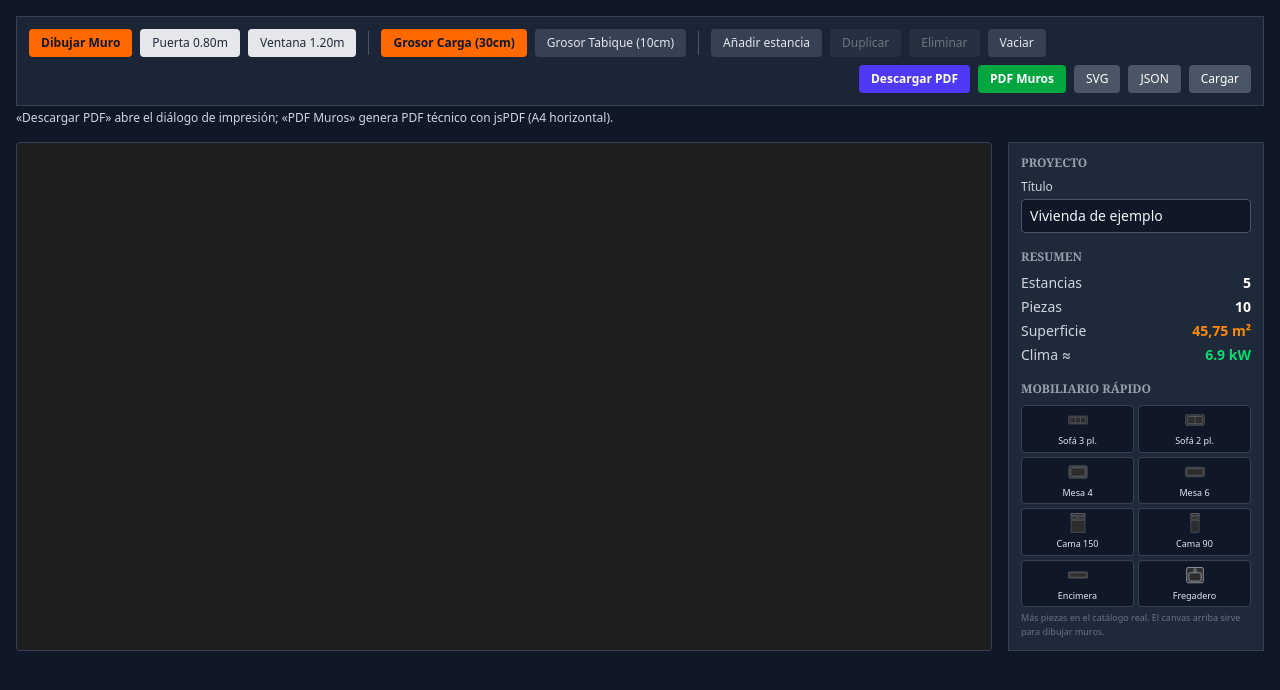
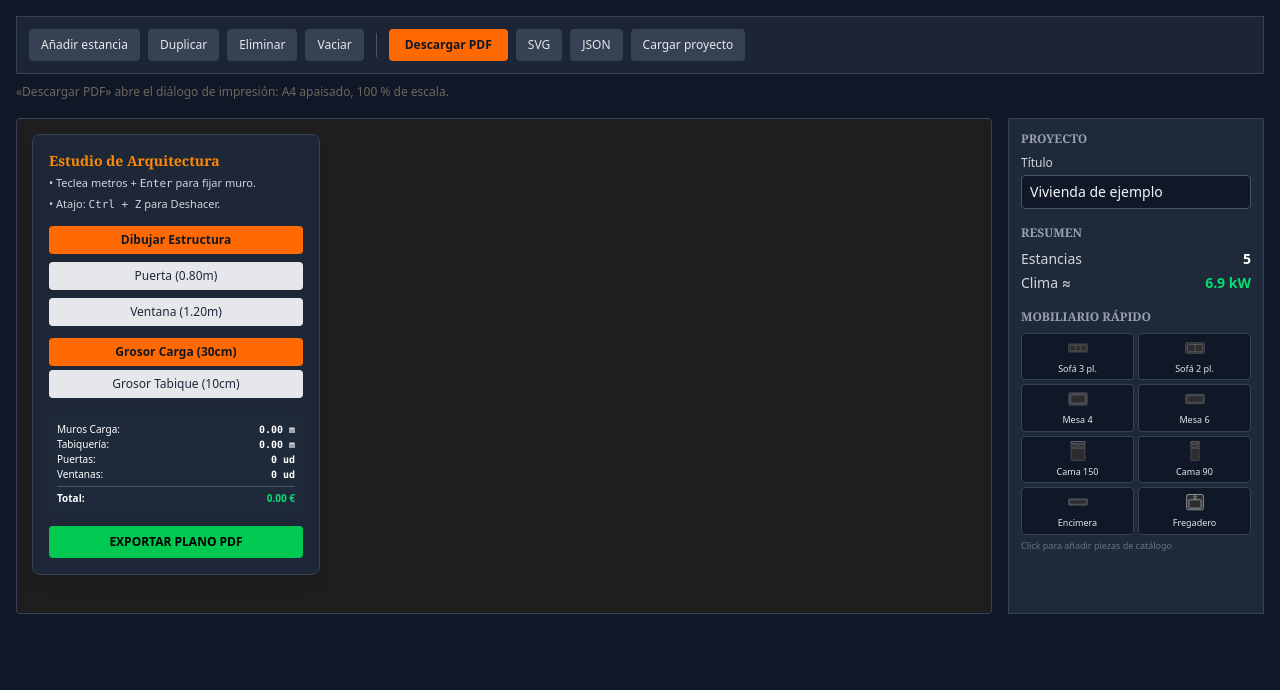
Before and after one commit to montyxace-sys/pnanos3d, a Next.js app: page / in a window 1280 px wide. Shown: the top 690 px of the page. Built offline with nearby package versions, Linux system fonts and the light colour scheme.

Commit message:
feat: integrar dibujante de muros + catálogo + presupuesto

```diff
--- a/src/app/page.tsx
+++ b/src/app/page.tsx
@@ -1,27 +1,21 @@
+"use client";
 import { useState, useEffect } from "react";
-import Script from "next/script";
 import { CATALOG, CAT_BY_KEY } from "@/lib/plano/catalog";
 import {
   docFileName,
   downloadBlob,
-  emptyDoc,
   exampleDoc,
   fmt,
   loadDoc,
   roomArea,
-  sanitizeDoc,
   saveDoc,
   totalArea,
   uid,
 } from "@/lib/plano/store";
 import type { PlanDoc, Selection } from "@/lib/plano/types";
 
-const btn =
-  "rounded border border-line bg-paper-2 px-3 py-2 text-xs font-semibold uppercase tracking-wide text-ink-soft transition:hover:border-accent-bright hover:text-accent disabled:cursor-not-allowed disabled:opacity-40";
-const btnPrimary =
-  "rounded bg-ink px-4 py-2 text-xs font-semibold uppercase tracking-wide text-paper transition:hover:bg-accent";
-const field =
-  "mt-1 w-full border border-line bg-paper px-2 py-1.5 text-sm text-ink focus:border-accent-bright focus:outline-none";
+const btn = "rounded bg-gray-700 px-3 py-2 text-xs text-gray-200";
+const btnPrimary = "rounded bg-orange-500 px-4 py-2 text-xs font-semibold text-gray-900";
 
 function NumInput({
   label,
@@ -35,33 +29,25 @@ function NumInput({
   onCommit: (value: number) => void;
 }) {
   const [raw, setRaw] = useState(() => String(value));
-  const [prevValue, setPrevValue] = useState<number>(value);
-  if (value !== prevValue) {
-    setPrevValue(value);
-    setRaw(String(value));
-  }
+  const [prev, setPrev] = useState(value);
+  if (value !== prev) { setPrev(value); setRaw(String(value)); }
   function commit() {
     const parsed = Number(raw.replace(",", "."));
-    if (Number.isFinite(parsed) && parsed > 0) {
-      onCommit(parsed);
-    } else {
-      setRaw(String(value));
-    }
+    if (Number.isFinite(parsed) && parsed > 0) onCommit(parsed);
+    else setRaw(String(value));
   }
   return (
-    <label className="block text-xs text-muted">
+    <label className="block text-xs text-gray-300">
       {label}
       <span className="mt-1 flex items-center gap-1.5">
         <input
           type="text"
           inputMode="decimal"
           value={raw}
-          onChange={(event) => setRaw(event.target.value as string)}
+          onChange={(e) => setRaw(e.target.value)}
           onBlur={commit}
-          onKeyDown={(event) => {
-            if (event.key === "Enter") (event.target as HTMLInputElement).blur();
-          }}
-          className={field}
+          onKeyDown={(e) => { if (e.key === "Enter") (e.target as HTMLInputElement).blur(); }}
+          className="mt-1 w-full rounded border border-gray-600 bg-gray-900 px-2 py-1.5 text-sm text-gray-100 focus:border-orange-400 focus:outline-none"
         />
         <span className="shrink-0">{suffix}</span>
       </span>
@@ -70,11 +56,9 @@ function NumInput({
 }
 
 export default function PlanEditor() {
-  // @ts-expect-error - Next.js en modo export tiene compatibilidad especial con React globals
   const [doc, setDoc] = useState<PlanDoc>(() => exampleDoc());
   const [selection, setSelection] = useState<Selection | null>(null);
 
-  // Cargar/guardar en localStorage (deferido)
   useEffect(() => {
     const timer = window.setTimeout(() => {
       const stored = loadDoc();
@@ -87,49 +71,25 @@ export default function PlanEditor() {
     saveDoc(doc);
   }, [doc]);
 
-  // Atajos mínimos: Borrar (Supr) y Esc
-  useEffect(() => {
-    function onKeyDown(event: KeyboardEvent) {
-      if (event.key === "Escape") setSelection(null);
-      if (event.key === "Delete" || event.key === "Backspace") {
-        event.preventDefault();
-        if (selection?.kind === "room") {
-          setDoc((c) => ({ ...c, rooms: c.rooms.filter((r) => r.id !== selection.id) }));
-        } else if (selection?.kind === "piece") {
-          setDoc((c) => ({ ...c, pieces: c.pieces.filter((p) => p.id !== selection.id) }));
-        }
-        setSelection(null);
-      }
-    }
-    (window as unknown as { addEventListener: (t: string, l: EventListener) => void }).addEventListener("keydown", onKeyDown as EventListener);
-    return () => (window as unknown as { removeEventListener: (t: string, l: EventListener) => void }).removeEventListener("keydown", onKeyDown as EventListener);
-  }, [selection]);
-
   // --- Operaciones ---
   function addRoom() {
     const id = uid();
-    setDoc((current) => ({
-      ...current,
-      rooms: [...current.rooms, { id, name: `Estancia ${current.rooms.length + 1}`, x: 0, y: 0, w: 400, h: 350 }],
-    }));
+    setDoc((c) => ({ ...c, rooms: [...c.rooms, { id, name: `Estancia ${c.rooms.length + 1}`, x: 0, y: 0, w: 400, h: 350 }] }));
     setSelection({ kind: "room", id });
   }
   function addPiece(key: string) {
     const item = CAT_BY_KEY[key];
     if (!item) return;
     const id = uid();
-    setDoc((current) => ({
-      ...current,
-      pieces: [...current.pieces, { id, key, x: 0, y: 0, w: item.w, h: item.h, rot: 0 }],
-    }));
+    setDoc((c) => ({ ...c, pieces: [...c.pieces, { id, key, x: 0, y: 0, w: item.w, h: item.h, rot: 0 }] }));
     setSelection({ kind: "piece", id });
   }
   function deleteSelection() {
     if (!selection) return;
-    setDoc((current) =>
+    setDoc((c) =>
       selection.kind === "room"
-        ? { ...current, rooms: current.rooms.filter((room) => room.id !== selection.id) }
-        : { ...current, pieces: current.pieces.filter((piece) => piece.id !== selection.id) },
+        ? { ...c, rooms: c.rooms.filter((r) => r.id !== selection.id) }
+        : { ...c, pieces: c.pieces.filter((p) => p.id !== selection.id) },
     );
     setSelection(null);
   }
@@ -137,40 +97,27 @@ export default function PlanEditor() {
     if (!selection) return;
     const id = uid();
     if (selection.kind === "room") {
-      const room = doc.rooms.find((item) => item.id === selection.id);
+      const room = doc.rooms.find((i) => i.id === selection.id);
       if (!room) return;
-      setDoc((current) => ({
-        ...current,
-        rooms: [...current.rooms, { ...room, id, x: room.x + 60, y: room.y + 60, name: `${room.name} (copia)` }],
-      }));
+      setDoc((c) => ({ ...c, rooms: [...c.rooms, { ...room, id, x: room.x + 60, y: room.y + 60, name: `${room.name} (copia)` }] }));
     } else {
-      const piece = doc.pieces.find((item) => item.id === selection.id);
+      const piece = doc.pieces.find((i) => i.id === selection.id);
       if (!piece) return;
-      setDoc((current) => ({
-        ...current,
-        pieces: [...current.pieces, { ...piece, id, x: piece.x + 60, y: piece.y + 60 }],
-      }));
+      setDoc((c) => ({ ...c, pieces: [...c.pieces, { ...piece, id, x: piece.x + 60, y: piece.y + 60 }] }));
     }
     setSelection({ kind: selection.kind, id });
   }
   function updateRoom(id: string, patch: Partial<{ name: string; w: number; h: number }>) {
-    setDoc((current) => ({
-      ...current,
-      rooms: current.rooms.map((room) => (room.id === id ? { ...room, ...patch } : room)),
-    }));
+    setDoc((c) => ({ ...c, rooms: c.rooms.map((r) => (r.id === id ? { ...r, ...patch } : r)) }));
   }
   function updatePiece(id: string, patch: Partial<{ w: number; h: number; rot: number }>) {
-    setDoc((current) => ({
-      ...current,
-      pieces: current.pieces.map((piece) => (piece.id === id ? { ...piece, ...patch } : piece)),
-    }));
+    setDoc((c) => ({ ...c, pieces: c.pieces.map((p) => (p.id === id ? { ...p, ...patch } : p)) }));
   }
   function rotatePiece(id: string, delta: number) {
-    const piece = doc.pieces.find((item) => item.id === id);
+    const piece = doc.pieces.find((i) => i.id === id);
     if (!piece) return;
     updatePiece(id, { rot: ((piece.rot + delta) % 360 + 360) % 360 });
   }
-  // Descargas
   function exportPdf() {
     window.print();
   }
@@ -178,10 +125,7 @@ export default function PlanEditor() {
     const svg = document.getElementById("canvasPlanos") as SVGSVGElement | null;
     if (!svg) return;
     const markup = new XMLSerializer().serializeToString(svg);
-    downloadBlob(
-      new Blob([`<?xml version="1.0" encoding="UTF-8"?>\n${markup}`], { type: "image/svg+xml;charset=utf-8" }),
-      docFileName(doc, "svg"),
-    );
+    downloadBlob(new Blob([`<?xml version="1.0" encoding="UTF-8"?>\n${markup}`], { type: "image/svg+xml;charset=utf-8" }), docFileName(doc, "svg"));
   }
   function exportJson() {
     const blob = new Blob([JSON.stringify(doc, null, 2)], { type: "application/json" });
@@ -192,124 +136,40 @@ export default function PlanEditor() {
     event.target.value = "";
     if (!file) return;
     file.text().then((text: string) => {
-      const parsed: unknown = JSON.parse(text);
-      const clean = sanitizeDoc(parsed);
-      if (clean.rooms.length === 0 && clean.pieces.length === 0 && !clean.title) return;
-      setDoc(clean);
+      const parsed: PlanDoc = JSON.parse(text);
+      setDoc(parsed);
       setSelection(null);
     });
   }
 
   // --- Derivados ---
-  const selectedRoom =
-    selection?.kind === "room"
-      ? doc.rooms.find((r) => r.id === selection.id) ?? null
-      : null;
-  const selectedPiece =
-    selection?.kind === "piece"
-      ? doc.pieces.find((p) => p.id === selection.id) ?? null
-      : null;
+  const selectedRoom = selection?.kind === "room" ? doc.rooms.find((r) => r.id === selection.id) ?? null : null;
+  const selectedPiece = selection?.kind === "piece" ? doc.pieces.find((p) => p.id === selection.id) ?? null : null;
   const selectedCatalogItem = selectedPiece ? CAT_BY_KEY[selectedPiece.key] ?? null : null;
 
   return (
     <div className="min-h-screen bg-gray-900 p-4 text-white">
-      <Script src="https://cdnjs.cloudflare.com/ajax/libs/jspdf/2.5.1/jspdf.umd.min.js" strategy="beforeInteractive" />
-
-      {/* Barra superior: herramientas del dibujo de muros */}
       <div className="flex flex-wrap items-center gap-2 border border-gray-700 bg-gray-800/85 p-3 backdrop-blur">
-        <button
-          id="btn-muro"
-          type="button"
-          className="btn-tool rounded bg-orange-500 px-3 py-1.5 text-xs font-semibold text-gray-900"
-          onClick={() => (window as unknown as { cambiarHerramienta?: (h: string) => void }).cambiarHerramienta?.("muro")}
-        >
-          Dibujar Muro
-        </button>
-        <button
-          id="btn-puerta"
-          type="button"
-          className="btn-tool rounded bg-gray-200 px-3 py-1.5 text-xs text-gray-800"
-          onClick={() => (window as unknown as { cambiarHerramienta?: (h: string) => void }).cambiarHerramienta?.("puerta")}
-        >
-          Puerta 0.80m
-        </button>
-        <button
-          id="btn-ventana"
-          type="button"
-          className="btn-tool rounded bg-gray-200 px-3 py-1.5 text-xs text-gray-800"
-          onClick={() => (window as unknown as { cambiarHerramienta?: (h: string) => void }).cambiarHerramienta?.("ventana")}
-        >
-          Ventana 1.20m
-        </button>
-
+        <button type="button" onClick={addRoom} className={btn}>Añadir estancia</button>
+        <button type="button" onClick={duplicateSelection} disabled={!selection} className={btn}>Duplicar</button>
+        <button type="button" onClick={deleteSelection} disabled={!selection} className={btn}>Eliminar</button>
+        <button type="button" onClick={() => window.confirm("¿Vaciar todo?")} className={btn}>Vaciar</button>
         <span className="mx-1 hidden h-6 w-px bg-gray-600 sm:block" />
-
-        <button
-          id="btn-grosor-carga"
-          type="button"
-          className="btn-tool rounded bg-orange-500 px-3 py-1.5 text-xs font-semibold text-gray-900"
-          onClick={() => (window as unknown as { cambiarGrosor?: (g: number, t: string) => void }).cambiarGrosor?.(30, "carga")}
-        >
-          Grosor Carga (30cm)
-        </button>
-        <button
-          id="btn-grosor-tabique"
-          type="button"
-          className="btn-tool rounded bg-gray-700 px-3 py-1.5 text-xs text-gray-200"
-          onClick={() => (window as unknown as { cambiarGrosor?: (g: number, t: string) => void }).cambiarGrosor?.(10, "tabique")}
-        >
-          Grosor Tabique (10cm)
-        </button>
-
-        <span className="mx-1 hidden h-6 w-px bg-gray-600 sm:block" />
-
-        <button type="button" onClick={addRoom} className="rounded bg-gray-700 px-3 py-1.5 text-xs text-gray-200">
-          Añadir estancia
-        </button>
-        <button type="button" onClick={duplicateSelection} disabled={!selection} className="rounded bg-gray-700 px-3 py-1.5 text-xs text-gray-200 disabled:opacity-40">
-          Duplicar
-        </button>
-        <button type="button" onClick={deleteSelection} disabled={!selection} className="rounded bg-gray-700 px-3 py-1.5 text-xs text-gray-200 disabled:opacity-40">
-          Eliminar
-        </button>
-        <button type="button" onClick={() => window.confirm("¿Vaciar todo?")} className="rounded bg-gray-700 px-3 py-1.5 text-xs text-gray-200">
-          Vaciar
-        </button>
-
-        <span className="ml-auto flex flex-wrap items-center gap-2">
-          <button type="button" onClick={exportPdf} className="rounded bg-indigo-600 px-3 py-1.5 text-xs font-semibold text-white">
-            Descargar PDF
-          </button>
-          <button
-            onClick={() => (window as unknown as { exportarAPDF?: () => void }).exportarAPDF?.()}
-            className="rounded bg-green-600 px-3 py-1.5 text-xs font-semibold text-white"
-          >
-            PDF Muros
-          </button>
-          <button type="button" onClick={exportSvg} className="rounded bg-gray-600 px-3 py-1.5 text-xs text-white">
-            SVG
-          </button>
-          <button type="button" onClick={exportJson} className="rounded bg-gray-600 px-3 py-1.5 text-xs text-white">
-            JSON
-          </button>
-          <label className="cursor-pointer rounded bg-gray-600 px-3 py-1.5 text-xs text-white">
-            Cargar
-            <input
-              type="file"
-              accept="application/json,.json"
-              onChange={(e) => importJson(e as React.ChangeEvent<HTMLInputElement>)}
-              className="sr-only"
-            />
+        <button type="button" onClick={exportPdf} className={btnPrimary}>Descargar PDF</button>
+        <button type="button" onClick={exportSvg} className={btn}>SVG</button>
+        <button type="button" onClick={exportJson} className={btn}>JSON</button>
+        <label className={`${btn} cursor-pointer`}>
+          Cargar proyecto
+          <input type="file" accept="application/json,.json" onChange={(e) => importJson(e as React.ChangeEvent<HTMLInputElement>)} className="sr-only" />
         </label>
-        </span>
       </div>
 
-      <div className="mt-1 text-xs text-gray-300">
-        «Descargar PDF» abre el diálogo de impresión; «PDF Muros» genera PDF técnico con jsPDF (A4 horizontal).
-      </div>
+      <p className="mt-2 text-xs leading-relaxed text-muted">
+        «Descargar PDF» abre el diálogo de impresión: A4 apaisado, 100 % de escala.
+      </p>
 
+      {/* Canvas de muros */}
       <div className="relative mt-4 flex gap-4">
-        {/* Canvas de muros */}
         <div className="relative min-w-0 flex-1">
           <canvas
             id="canvasPlanos"
@@ -318,7 +178,7 @@ export default function PlanEditor() {
             className="block h-full w-full select-none rounded border border-gray-700 bg-[#1e1e1e]"
             style={{ touchAction: "none", cursor: "crosshair" }}
             role="img"
-            aria-label="Lienzo para dibujar muros de la vivienda"
+            aria-label="Lienzo para dibujar muros"
           />
           <input
             type="text"
@@ -342,9 +202,72 @@ export default function PlanEditor() {
               zIndex: "30",
             }}
           />
+
+          {/* UI flotante (herramientas + presupuesto) */}
+          <div
+            id="ui-container"
+            className="absolute top-4 left-4 z-10 w-72 rounded-lg border border-gray-700 bg-gray-800/95 p-4 shadow-lg backdrop-blur"
+          >
+            <h3 className="text-sm font-bold text-orange-400">Estudio de Arquitectura</h3>
+            <p className="mt-1 text-[11px] text-gray-300">• Teclea metros + <kbd>Enter</kbd> para fijar muro.</p>
+            <p className="mt-1 text-[11px] text-gray-300">• Atajo: <kbd>Ctrl + Z</kbd> para Deshacer.</p>
+
+            <div className="mt-3 space-y-2">
+              <button id="btn-muro" type="button" className="w-full rounded bg-orange-500 px-2 py-1.5 text-xs font-semibold text-gray-900 transition:hover:bg-orange-400" onClick={() => (window as unknown as { cambiarHerramienta?: (h: string) => void }).cambiarHerramienta?.("muro")}>Dibujar Estructura</button>
+              <button id="btn-puerta" type="button" className="w-full rounded bg-gray-200 px-2 py-1.5 text-xs text-gray-800 transition:hover:bg-gray-300" onClick={() => (window as unknown as { cambiarHerramienta?: (h: string) => void }).cambiarHerramienta?.("puerta")}>Puerta (0.80m)</button>
+              <button id="btn-ventana" type="button" className="w-full rounded bg-gray-200 px-2 py-1.5 text-xs text-gray-800 transition:hover:bg-gray-300" onClick={() => (window as unknown as { cambiarHerramienta?: (h: string) => void }).cambiarHerramienta?.("ventana")}>Ventana (1.20m)</button>
             </div>
 
-        {/* Panel lateral de propiedades Next.js */}
+            <div className="mt-3 space-y-1">
+              <button
+                id="btn-grosor-carga"
+                onClick={() => (window as unknown as { cambiarGrosor?: (g: number, t: string) => void }).cambiarGrosor?.(30, "carga")}
+                className="w-full rounded bg-orange-500 px-2 py-1.5 text-xs font-semibold text-gray-900 transition:hover:bg-orange-400"
+              >
+                Grosor Carga (30cm)
+              </button>
+              <button
+                id="btn-grosor-tabique"
+                onClick={() => (window as unknown as { cambiarGrosor?: (g: number, t: string) => void }).cambiarGrosor?.(10, "tabique")}
+                className="w-full rounded bg-gray-200 px-2 py-1.5 text-xs text-gray-800 transition:hover:bg-gray-300"
+              >
+                Grosor Tabique (10cm)
+              </button>
+            </div>
+
+            <div id="budget-container" className="mt-4 rounded bg-gray-800 p-2 text-[10px]">
+              <div className="flex justify-between">
+                <span>Muros Carga:</span>
+                <span className="font-mono font-bold" id="b-carga">0.00 m</span>
+              </div>
+              <div className="flex justify-between">
+                <span>Tabiquería:</span>
+                <span className="font-mono font-bold" id="b-tabique">0.00 m</span>
+              </div>
+              <div className="flex justify-between">
+                <span>Puertas:</span>
+                <span className="font-mono font-bold" id="b-puertas">0 ud</span>
+              </div>
+              <div className="flex justify-between">
+                <span>Ventanas:</span>
+                <span className="font-mono font-bold" id="b-ventanas">0 ud</span>
+              </div>
+              <div className="mt-1 flex justify-between border-t border-gray-600 pt-1 font-bold">
+                <span>Total:</span>
+                <span className="text-green-400" id="b-total">0.00 €</span>
+              </div>
+            </div>
+
+            <button
+              onClick={() => (window as unknown as { exportarAPDF?: () => void }).exportarAPDF?.()}
+              className="mt-3 w-full rounded bg-green-500 px-3 py-2 text-xs font-semibold uppercase text-black transition:hover:bg-green-400"
+            >
+              Exportar Plano PDF
+            </button>
+          </div>
+        </div>
+
+        {/* Panel lateral de propiedades Next.js + catálogo */}
         <aside className="w-64 flex-shrink-0 space-y-4 overflow-y-auto border border-gray-700 bg-gray-800 p-3">
           <section>
             <h2 className="text-xs font-semibold uppercase text-gray-400">Proyecto</h2>
@@ -353,53 +276,12 @@ export default function PlanEditor() {
               <input
                 type="text"
                 value={doc.title}
+                maxLength={80}
                 onChange={(e) => setDoc((c) => ({ ...c, title: (e.target as HTMLInputElement).value }))}
                 className="mt-1 w-full rounded border border-gray-600 bg-gray-900 px-2 py-1.5 text-sm text-gray-100 focus:border-orange-400 focus:outline-none"
               />
             </label>
           </section>
-
-          {selectedRoom && (
-            <section>
-              <h2 className="text-xs font-semibold uppercase text-gray-400">Estancia</h2>
-              <label className="mt-2 block text-xs text-gray-300">
-                Nombre
-                <input
-                  type="text"
-                  value={selectedRoom.name}
-                  onChange={(e) => updateRoom(selectedRoom.id, { name: (e.target as HTMLInputElement).value })}
-                  className="mt-1 w-full rounded border border-gray-600 bg-gray-900 px-2 py-1.5 text-sm text-gray-100 focus:border-orange-400 focus:outline-none"
-                />
-              </label>
-              <div className="mt-2 grid grid-cols-2 gap-2">
-                <NumInput label="Ancho" value={selectedRoom.w / 100} suffix="m" onCommit={(v) => updateRoom(selectedRoom.id, { w: Math.min(5000, Math.max(40, Math.round(v * 10))) })} />
-                <NumInput label="Largo" value={selectedRoom.h / 100} suffix="m" onCommit={(v) => updateRoom(selectedRoom.id, { h: Math.min(5000, Math.max(40, Math.round(v * 10))) })} />
-              </div>
-            </section>
-          )}
-
-          {selectedPiece && selectedCatalogItem && (
-            <section>
-              <h2 className="text-xs font-semibold uppercase text-gray-400">Pieza</h2>
-              <p className="mt-1 text-sm font-semibold text-orange-300">{selectedCatalogItem.label}</p>
-              <div className="mt-2 grid grid-cols-2 gap-2">
-                <NumInput label="Ancho" value={selectedPiece.w} suffix="cm" onCommit={(v) => updatePiece(selectedPiece.id, { w: Math.min(1000, Math.max(10, Math.round(v))) })} />
-                <NumInput label="Fondo" value={selectedPiece.h} suffix="cm" onCommit={(v) => updatePiece(selectedPiece.id, { h: Math.min(1000, Math.max(10, Math.round(v))) })} />
-              </div>
-              <label className="mt-2 block text-xs text-gray-300">
-                Giro: {(((selectedPiece.rot % 360) + 360) % 360)}°
-                <input
-                  type="range"
-                  min={0}
-                  max={345}
-                  step={15}
-                  value={((selectedPiece.rot % 360) + 360) % 360}
-                  onChange={(e) => updatePiece(selectedPiece.id, { rot: Number((e.target as HTMLInputElement).value) })}
-                  className="mt-1 w-full accent-orange-500"
-                />
-              </label>
-            </section>
-          )}
 
           <section>
             <h2 className="text-xs font-semibold uppercase text-gray-400">Resumen</h2>
@@ -409,25 +291,19 @@ export default function PlanEditor() {
                 <dd className="font-semibold">{doc.rooms.length}</dd>
               </div>
               <div className="flex justify-between">
-                <dt className="text-gray-300">Piezas</dt>
-                <dd className="font-semibold">{doc.pieces.length}</dd>
-              </div>
-              <div className="flex justify-between">
-                <dt className="text-gray-300">Superficie</dt>
-                <dd className="font-semibold text-orange-400">{fmt(totalArea(doc))} m²</dd>
-              </div>
-              <div className="flex justify-between">
                 <dt className="text-gray-300">Clima ≈</dt>
-                <dd className="font-bold text-green-400">{(totalArea(doc) * 130 / 860).toFixed(1)} kW</dd>
+                <dd className="font-bold text-green-400">
+                  {(totalArea(doc) * 130 / 860).toFixed(1)} kW
+                </dd>
               </div>
             </dl>
           </section>
 
-          {/* Catálogo mobiliario con picker rápido */}
           <section>
             <h2 className="text-xs font-semibold uppercase text-gray-400">Mobiliario rápido</h2>
             <div className="mt-2 grid grid-cols-2 gap-1">
-              {CATALOG.slice(0, 4).map((g) => g.items.slice(0, 2).map((it) => (
+              {CATALOG.slice(0, 4).map((g) =>
+                g.items.slice(0, 2).map((it) => (
                   <button
                     key={it.key}
                     type="button"
@@ -435,16 +311,22 @@ export default function PlanEditor() {
                     title={`${it.label} · ${it.w}×${it.h} cm`}
                     className="flex flex-col items-center gap-1 rounded border border-gray-700 bg-gray-900 p-1 text-[9px] text-gray-200 transition:hover:border-orange-400 hover:text-orange-300"
                   >
-                  <svg viewBox={`${-it.w / 2 - 6} ${-it.h / 2 - 6} ${it.w + 12} ${it.h + 12}`} className="h-5 w-5">
+                    <svg
+                      viewBox={`${-it.w / 2 - 6} ${-it.h / 2 - 6} ${it.w + 12} ${it.h + 12}`}
+                      className="h-5 w-5"
+                    >
                       <g fill="#2d2d2d" stroke="#9ca3af" strokeWidth={3} strokeLinejoin="round">
                         {it.draw()}
                       </g>
                     </svg>
                     {it.label}
                   </button>
-              )))}
+                )),
+              )}
             </div>
-            <p className="mt-1 text-[9px] text-gray-500">Más piezas en el catálogo real. El canvas arriba sirve para dibujar muros.</p>
+            <p className="mt-1 text-[9px] text-gray-500">
+              Click para añadir piezas de catálogo
+            </p>
           </section>
         </aside>
       </div>
```
Also changed, not shown: src/lib/plano/code.js. Lines whose indentation alone changed are shown as unchanged.
